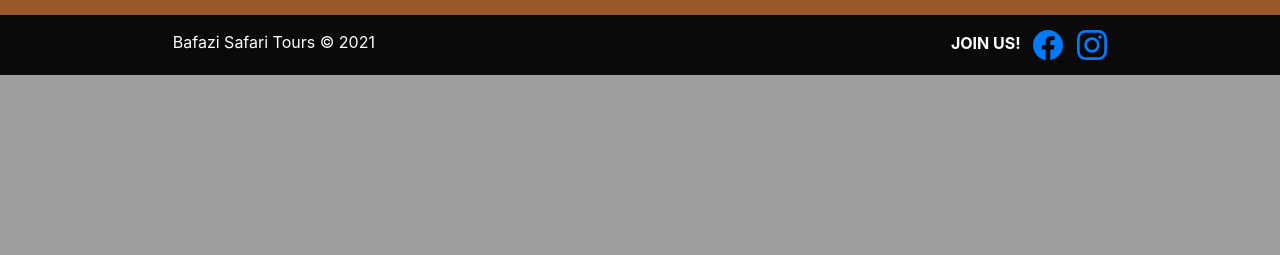
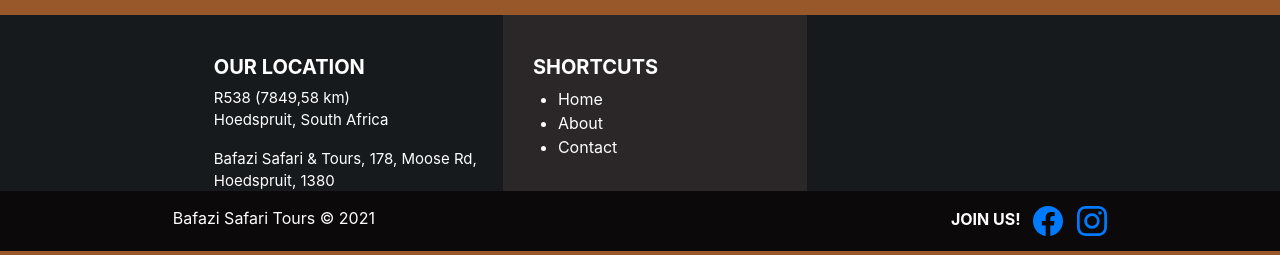
Before and after one commit to DFTallafigo/BafaziSafari, a Yii app: template views/site/index.php in a window 1280 px wide. Shown: the part 1591-1846 px from the top of the page. Before the commit the page ends 1666 px from the top, so only its background shows below. Run offline with PHP 8.4 and a stand-in for Yii, Linux system fonts and the light colour scheme; the template is opened without the code that fills it, so the values that code supplies are empty; some libraries are stand-ins or nearby versions.

Commit message:
cambios generales

```diff
--- a/views/site/index.php
+++ b/views/site/index.php
@@ -1,7 +1,7 @@
 <?php
 
 /* @var $this yii\web\View */
-
+use yii\helpers\Url;
 $this->title = 'My Yii Application';
 ?>
 
@@ -47,8 +47,40 @@ $this->title = 'My Yii Application';
         </section>
     </div>
 
-    <div class="sub-footer">
-
+    <div class="container sub-footer">
+        <div class="row" id="sub-footer">
+            <div class="col-4 localizacion">
+                <h5>
+                    <strong>OUR LOCATION</strong>
+                </h5>
+                <p>
+                    R538 (7849,58 km) <br>
+                    Hoedspruit, South Africa
+                </p>
+                <p>
+                    Bafazi Safari & Tours, 178, Moose Rd, Hoedspruit, 1380
+                </p>
+            </div>
+            <div class="col-4 shortcuts">
+                <h5>
+                    <strong>SHORTCUTS</strong>
+                </h5>
+                <ul id="shortcuts">
+                    <a href="<?= Url::toRoute('site/index', true); ?>">
+                        <li>Home</li>
+                    </a>
+                    <a href="<?= Url::toRoute('site/about', true); ?>">
+                        <li>About</li>
+                    </a>
+                    <a href="<?= Url::toRoute('site/contact', true); ?>">
+                        <li>Contact</li>
+                    </a>
+                </ul>
+            </div>
+            <div class="col-4 ">
+                <p>tercero</p>
+            </div>
+        </div>
     </div>
 
 <script>
--- a/web/css/site.css
+++ b/web/css/site.css
@@ -59,7 +59,23 @@ html, body {
     margin-top: -65px;
     background-size: cover;
     background-position: 25% 40%;
-    background-image: url(../wallpaper.jpg);
+    background-image: url(https://scontent-mad1-1.xx.fbcdn.net/v/t1.6435-9/241264380_145101787792045_2908852287307069883_n.jpg?_nc_cat=105&ccb=1-5&_nc_sid=973b4a&_nc_ohc=Jkpv7apJZCAAX_O7OYz&_nc_ht=scontent-mad1-1.xx&oh=ecedaa930e1cc6999a031ce9d8c147c3&oe=61A09491);
+    background-repeat: no-repeat;
+    color: white;
+    align-items: center;
+    display: flex;
+    justify-content: center;
+    font-family: 'Lato', sans-serif;
+    font-size: 3rem;
+}
+
+.about-us {
+	min-width : 100%;
+    height: 600px;
+    margin-top: -65px;
+    background-size: cover;
+    background-position: 25% 40%;
+    background-image: url(https://scontent-mad1-1.xx.fbcdn.net/v/t1.6435-9/233356139_131741055794785_3916477787467386359_n.jpg?_nc_cat=109&ccb=1-5&_nc_sid=973b4a&_nc_ohc=Pkd8fZUow2cAX-gw0uQ&_nc_ht=scontent-mad1-1.xx&oh=da5750ed724dc150d3bcee944df6ca06&oe=61A0367B);
     background-repeat: no-repeat;
     color: white;
     align-items: center;
@@ -92,6 +108,49 @@ ul > li {
     text-decoration: none;
 }
 
+.sub-footer {
+    min-width: 100%;
+    height: 22%;
+    color: white;
+    background-color: #161a1d;
+}
+
+#sub-footer {
+    margin-left: 13.5%;
+    margin-right: 13.5%;
+}
+
+.localizacion {
+    margin-left: 15px;
+    margin-top: 40px;
+}
+
+.localizacion > p {
+    font-size: 15px;
+}
+
+.shortcuts {
+    background-color: #2b2628;
+    height: 200px;
+}
+
+.shortcuts > h5 {
+    margin-left: 15px;
+    margin-top: 40px;
+}
+
+#shortcuts > li {
+    font-size: 15px;
+}
+
+#shortcuts > a {
+    text-decoration: none;
+    color: white;
+}
+
+#shortcuts > a:hover {
+    text-decoration: underline
+}
 
 #container-slider
 {
@@ -264,9 +323,14 @@ ul > li {
 
     .bg-dark {
         background-color: #0b090a !important;
+        opacity: 1;
     }
 
     .welcome {
+        margin-top: 0;
+    }
+
+    .about-us {
         margin-top: 0;
     }
 }
```
Also changed, not shown: views/site/about.php (+40 -8 lines), web/wallpaper.jpg (deleted).
